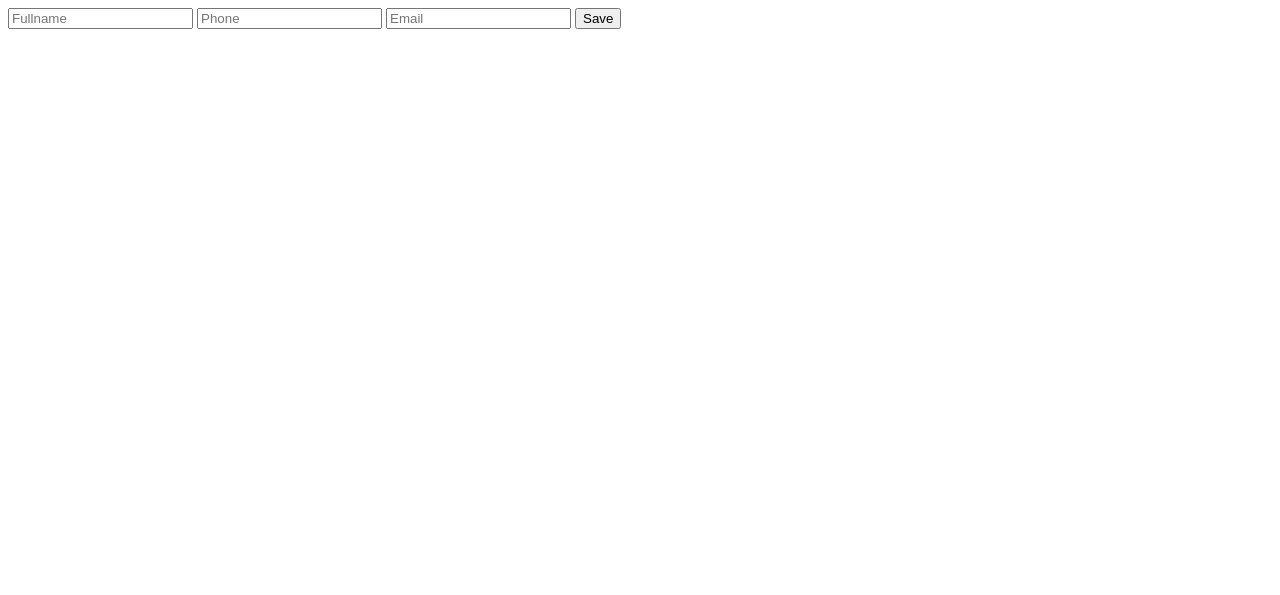
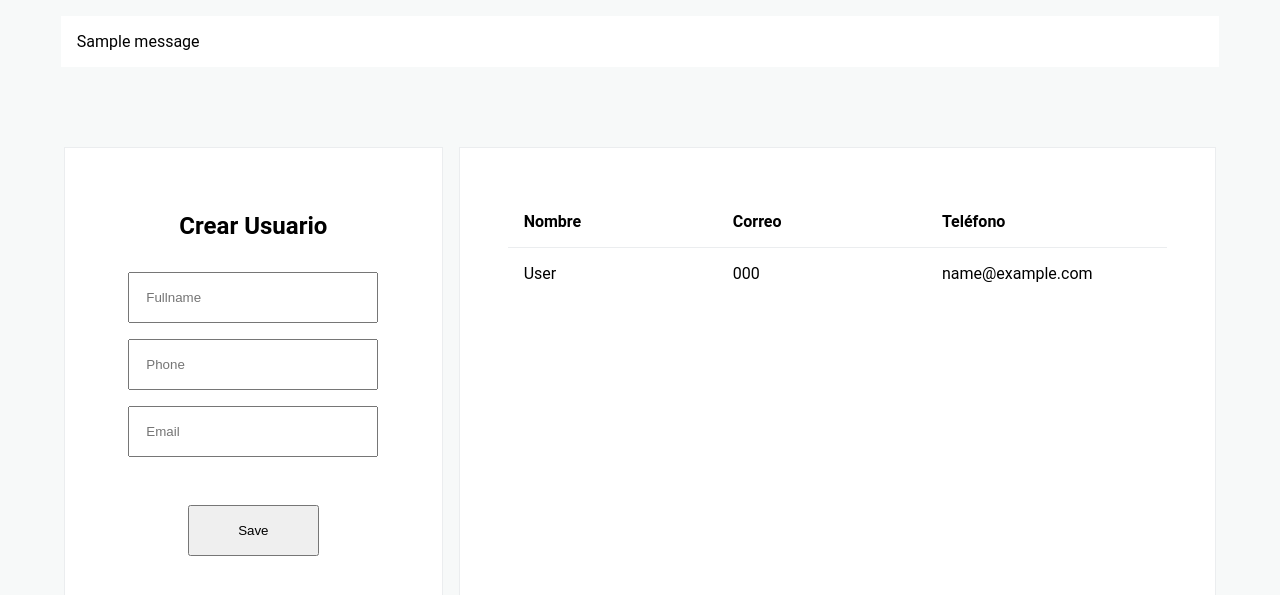
Before and after one commit to MarcoAlejandro3112/Flask-Contacts-App, a Flask app: page / in a window 1280 px wide. Shown: the top 595 px of the page. Run offline with Flask 2, Linux system fonts and the light colour scheme; tables that the repository leaves empty or names only in its code hold one stand-in row (values such as "Sample post"); one stand-in notice (Sample message) is shown; some libraries are stand-ins or nearby versions.

Commit message:
add contacts

```diff
--- a/App.py
+++ b/App.py
@@ -3,7 +3,8 @@ from flask import (
     render_template,
     request,
     redirect,
-    url_for
+    url_for,
+    flash
 )
 from flask_mysqldb import MySQL
 app = Flask(__name__)
@@ -13,9 +14,15 @@ app.config['MYSQL_PASSWORD'] = ''
 app.config['MYSQL_DB'] = 'contacts'
 mysql = MySQL(app)
 
+app.secret_key = 'superr'
+
 @app.route('/')
 def Index():
-    return render_template('index.html')
+    cur = mysql.connection.cursor()
+    cur.execute('SELECT fullname,email,phone FROM users')
+    users = cur.fetchall()
+    print(users)
+    return render_template('index.html',users=users)
 
 @app.route('/add_contact',methods=['POST'])
 def add_contact():
@@ -27,6 +34,8 @@ def add_contact():
         cur.execute('INSERT INTO users(fullname,phone,email) VALUES (%s,%s,%s)',
                     (fullname,phone,email))
         mysql.connection.commit()
+        flash("El contacto ha sido agregado","info")
+        cur.close()
         return redirect(url_for('Index'))
 
 @app.route('/edit')
--- a/static/style.css
+++ b/static/style.css
@@ -0,0 +1,91 @@
+*{
+    box-sizing: border-box;
+}
+*,*:after,*:before{
+    box-sizing: inherit;
+}
+body{
+    margin:0;
+    padding:0;
+    font-family: "Roboto",sans-serif;
+    background-color: #F7F9F9;
+}
+.container{
+    display: grid;
+    grid-template-columns: 1fr 2fr;
+    grid-gap:1rem;
+    width: 90%;
+    margin:0rem auto;
+}
+.container > div{
+    margin-top:4rem;
+    background-color: #fff;
+    border:1px solid #EBEDEF;
+    padding:4rem 2rem;
+}
+
+.create{
+    max-height: 60%;
+}
+
+.create h2{
+    text-align: center;
+    margin-top:0;
+}
+
+.create__form{
+    width:80%;
+    margin:0rem auto;
+}
+
+.max-width{
+    display:flex;
+    flex-direction: column;
+}
+
+.create__form input{
+    margin-bottom:1rem;
+    padding:1rem;
+}
+
+.form__input{
+    margin:2rem 0rem;
+}
+
+.btn{
+    padding:1rem 3rem;
+}
+
+.center-content{
+    display: flex;
+    justify-content: center;
+}
+
+.show{
+    padding: 3rem!important;
+}
+
+.row{
+    padding:1rem;
+}
+
+.row__ul{
+    display: grid;
+    grid-auto-flow: column;
+    grid-template-columns: repeat(3,1fr);
+    list-style:none;
+    padding:0;
+    margin:0;
+}
+
+.row-header{
+    border-bottom:1px solid #EBEDEF;
+    font-weight: bold;
+}
+
+.alert{
+    padding:1rem;
+    width: 88%;
+    margin:1rem auto;
+    background-color: #fff;
+}
--- a/templates/index.html
+++ b/templates/index.html
@@ -1,6 +1,45 @@
-<form action="/add_contact" method="POST">
-    <input type="text" name="fullname" placeholder="Fullname">
-    <input type="text" name="phone" placeholder="Phone">
-    <input type="text" name="email" placeholder="Email">
-    <button type="submit"> Save </button>
-</form>
+<link rel="stylesheet" href="static/style.css">
+{% with messages = get_flashed_messages() %}
+{% if messages %}
+    {% for message in messages %}
+        <div class="alert">
+            {{message}}
+        </div>
+    {% endfor %}
+{% endif %}
+{% endwith %}
+<div class="container">
+    <div class="create">
+        <h2>Crear Usuario</h2>
+        <form action="/add_contact" class="create__form" method="POST">
+            <div class="form__input max-width">
+                <input type="text" name="fullname" placeholder="Fullname">
+                <input type="text" name="phone" placeholder="Phone">
+                <input type="text" name="email" placeholder="Email">
+            </div>
+            <div class="center-content">
+                <button class="btn" type="submit"> Save </button>
+            </div>
+        </form>
+    </div>
+    <div class="show">
+        <div class="row row-header">
+            <ul class="row__ul">
+                <li>Nombre</li>
+                <li>Correo</li>
+                <li>Teléfono</li>
+            </ul>
+        </div>
+        {% if users %}
+            {%for user in users %}
+                <div class="row">
+                    <ul class="row__ul">
+                        <li>{{ user[0] }}</li>
+                        <li>{{ user[2] }}</li>
+                        <li>{{ user[1] }}</li>
+                    </ul>
+                </div>
+            {% endfor %}
+        {% endif %}
+    </div>
+</div>
```
